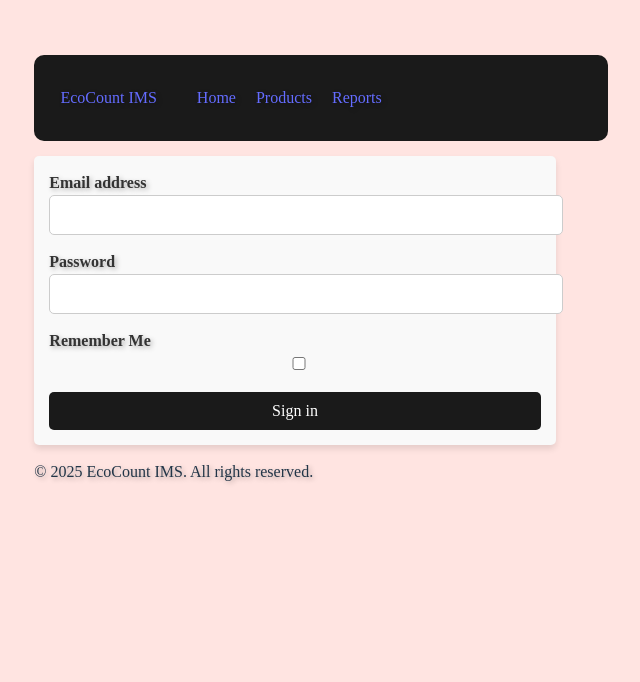
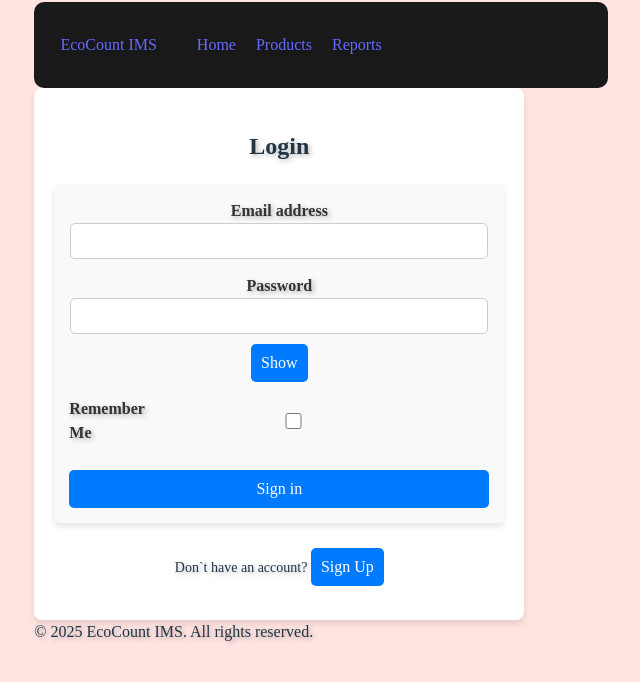
Before and after one commit to natsen1004/ecocount-ims-frontend, a React (Vite) app: page /login in a window 1280 px wide. Shown: the top 682 px of the page, without its empty margins (345-985 px from the left). Built offline with nearby package versions, Linux system fonts and the light colour scheme; no server answers; a web font is replaced by a local one.

Commit message:
Fixed login issue, Added show/hide password feature

```diff
--- a/src/components/auth/LoginForm.jsx
+++ b/src/components/auth/LoginForm.jsx
@@ -1,30 +1,38 @@
 import { useState } from 'react';
+import SignupForm from './SignUpForm';
+import '../../styles/AuthForms.css';
 
 const LoginForm = () => {
-  const[email, setEmail] = useState('');
-  const[password, setPassword] = useState('');
+  const [email, setEmail] = useState("");
+  const [password, setPassword] = useState("");
   const [rememberMe, setRememberMe] = useState(false);
   const [errorMessage, setErrorMessage] = useState("");
   const [loading, setLoading] = useState(false);
+  const [showSignup, setShowSignup] = useState(false);
+  const [showPassword, setShowPassword] = useState(false);
 
   const handleEmailChange = (e) => {
-    setEmail(e.target.value)
+    setEmail(e.target.value);
   };
 
   const handlePasswordChange = (e) => {
-    setPassword(e.target.value)
+    setPassword(e.target.value);
   };
 
   const handleRememberMe = (e) => {
-    setRememberMe(e.target.value)
+    setRememberMe(e.target.checked);
   };
+
+  const togglePasswordVisibility = () => {
+    setShowPassword(!showPassword);
+  }
 
   const handleSubmit = async (e) => {
     e.preventDefault();
     setLoading(true);
     setErrorMessage("");
 
-    const apiUrl = "https://ecocount-ims-backend.onrender.com/login";
+    const apiUrl = "https://ecocount-ims-backend.onrender.com/auth/login";
 
     try {
       const response = await fetch(apiUrl, {
@@ -33,15 +41,14 @@ const LoginForm = () => {
           "Content-Type": "application/json",
         },
         body: JSON.stringify({
-          email,
-          password,
-          rememberMe,
+          email: email.trim().toLowerCase(),
+          password: password.trim(),
         }),
       });
 
       if (!response.ok) {
         const errorData = await response.json();
-        throw new Error(errorData.message || "Failed to log in");
+        throw new Error(errorData.error || "Failed to log in");
       }
 
       const data = await response.json();
@@ -57,56 +64,57 @@ const LoginForm = () => {
     }
   };
 
+
   return (
+    <div className="auth-container">
+      {!showSignup ? (
+        <>
+          <h2 className="login-form-h2">Login</h2>
           <form onSubmit={handleSubmit}>
             <div>
               <label className="form-label" htmlFor="email">Email address</label>
-        <input
-          type="email"
-          id="email"
-          value={email}
-          onChange={handleEmailChange}
-          required
-        />
+              <input type="email" id="email" value={email} onChange={handleEmailChange} required />
             </div>
 
             <div>
               <label className="form-label" htmlFor="password">Password</label>
-        <input
-          type="password"
-          id="password"
-          value={password}
-          onChange={handlePasswordChange}
-          required
-        />
+              <input type="password" id="password" value={password} onChange={handlePasswordChange} required />
+              <button
+                  type="button"
+                  className="show-password-btn"
+                  onClick={togglePasswordVisibility}
+                >
+                  {showPassword ? "Hide" : "Show"}
+                </button>
             </div>
 
-      <div>
             <div className="form-check">
               <label className="form-check-label" htmlFor="remember-me">Remember Me</label>
-          <input
-            className="form-check-input"
-            type="checkbox"
-            value=""
-            id="check-box"
-            checked={rememberMe}
-            onChange={handleRememberMe}
-          />
-        </div>
+              <input className="form-check-input" type="checkbox" id="remember-me" checked={rememberMe} onChange={handleRememberMe} />
             </div>
 
             {errorMessage && <p className="text-danger">{errorMessage}</p>}
 
-      <button
-        type="submit"
-        data-mdb-button-init
-        data-mdb-ripple-init
-        className="btn btn-primary btn-block mb-4"
-        disabled={loading}
-      >
+            <button type="submit" className="btn btn-primary btn-block mb-4" disabled={loading}>
               {loading ? "Signing in..." : "Sign in"}
             </button>
           </form>
+
+          <p className="toggle-text">
+            Don`t have an account?{" "}
+            <button className="toggle-btn" onClick={() => setShowSignup(true)}>Sign Up</button>
+          </p>
+        </>
+      ) : (
+        <>
+          <SignupForm />
+          <p className="toggle-text">
+            Already have an account?{" "}
+            <button className="toggle-btn" onClick={() => setShowSignup(false)}>Login</button>
+          </p>
+        </>
+      )}
+    </div>
   );
 };
 
--- a/src/components/auth/SignupForm.jsx
+++ b/src/components/auth/SignupForm.jsx
@@ -4,7 +4,7 @@ const SignUpForm = () => {
   const [email, setEmail] = useState("");
   const [password, setPassword] = useState("");
   const [name, setName] = useState("");
-  const [role, setRole] = useState("user"); // Default role is "user"
+  const [role, setRole] = useState("user");
   const [errorMessage, setErrorMessage] = useState("");
   const [loading, setLoading] = useState(false);
 
@@ -29,7 +29,7 @@ const SignUpForm = () => {
     setLoading(true);
     setErrorMessage("");
 
-    const apiUrl = "https://ecocount-ims-backend.onrender.com/signup"; // Adjust the endpoint for signup
+    const apiUrl = "https://ecocount-ims-backend.onrender.com/auth/signup";
 
     try {
       const response = await fetch(apiUrl, {
--- a/src/pages/LandingPage.jsx
+++ b/src/pages/LandingPage.jsx
@@ -20,7 +20,6 @@ const LandingPage = () => {
 
         <div className="right-side">
           <div className="login-section">
-            <h2>Login</h2>
             <LoginForm />
           </div>
         </div>
--- /dev/null
+++ b/src/styles/AuthForms.css
@@ -0,0 +1,99 @@
+.auth-container {
+  width: 450px;
+  padding: 20px;
+  background: white;
+  border-radius: 8px;
+  box-shadow: 0px 4px 6px rgba(0, 0, 0, 0.1);
+  text-align: center;
+  transition: all 0.3s ease-in-out;
+}
+
+.auth-container form {
+  display: flex;
+  flex-direction: column;
+}
+
+.auth-container input {
+  padding: 8px;
+  border: 1px solid #ccc;
+  border-radius: 5px;
+  width: 400px;
+}
+
+.auth-container select {
+  padding: 8px;
+  margin: 5px 0;
+  border: 1px solid #ccc;
+  border-radius: 5px;
+}
+
+.auth-container button {
+  background-color: #007bff;
+  color: white;
+  border: none;
+  padding: 10px;
+  cursor: pointer;
+  margin-top: 10px;
+}
+
+.auth-container button:hover {
+  background-color: #0056b3;
+}
+
+.toggle-text {
+  margin-top: 10px;
+  font-size: 14px;
+}
+
+.toggle-btn {
+  background: none;
+  border: none;
+  color: #007bff;
+  cursor: pointer;
+}
+
+.toggle-btn:hover {
+  text-decoration: underline;
+}
+
+.password-label {
+  display: flex;
+  justify-content: space-between;
+  align-items: center;
+  width: 100%;
+}
+
+.password-container input {
+  width: 100%;
+  height: 40px;
+  font-size: 1rem;
+  padding: 5px;
+}
+
+.toggle-password-btn {
+  background: none;
+  border: none;
+  cursor: pointer;
+  font-size: 0.9rem;
+  color: #007bff;
+  transition: color 0.3s ease;
+}
+
+.toggle-password-btn:hover {
+  color: #0056b3;
+}
+
+.form-check {
+  display: flex;
+  align-items: center;
+  gap: 8px;
+}
+
+.form-check-input {
+  width: 16px;
+  height: 16px;
+}
+
+.form-check-label {
+  width: 20px;
+}
--- a/src/styles/LandingPage.css
+++ b/src/styles/LandingPage.css
@@ -48,15 +48,6 @@
   justify-content: center;
 }
 
-.login-section {
-  padding: 20px;
-  background: white;
-  box-shadow: 0px 4px 6px rgba(0, 0, 0, 0.1);
-  border-radius: 10px;
-}
-
-
-
 @media (max-width: 900px) {
   .content-wrapper {
     flex-direction: column;
```
Lines whose indentation alone changed are shown as unchanged.
